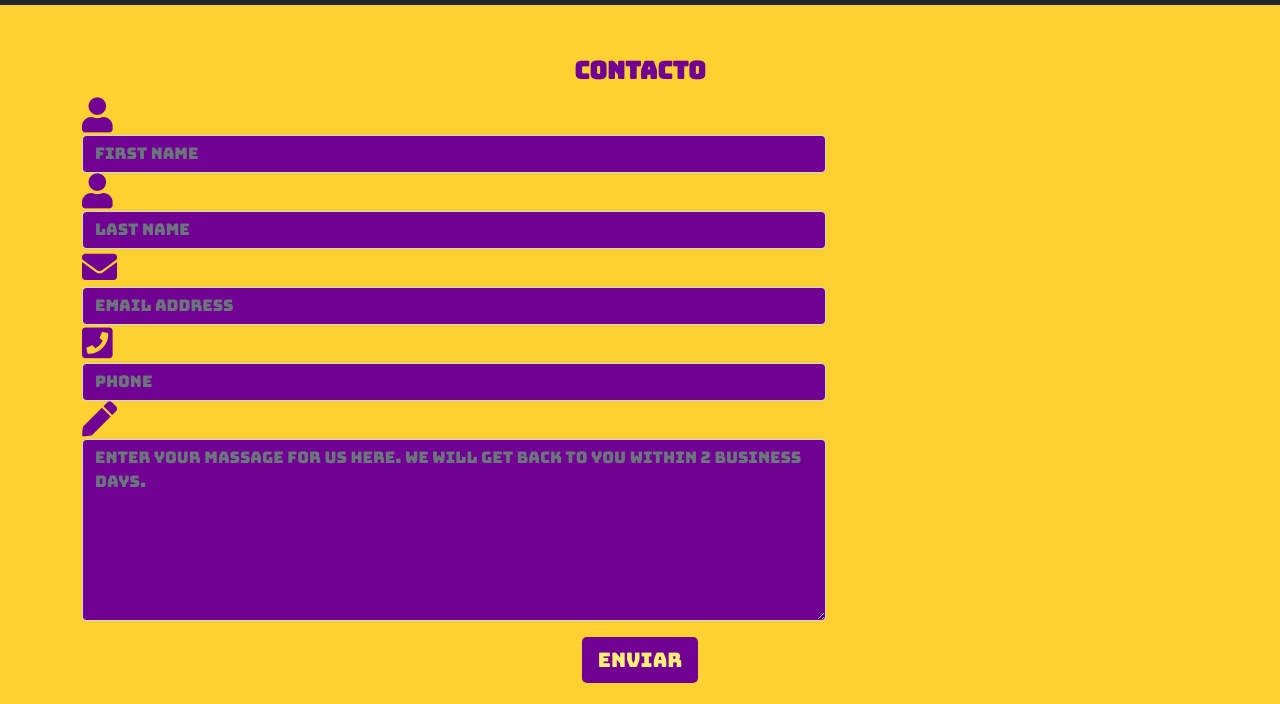
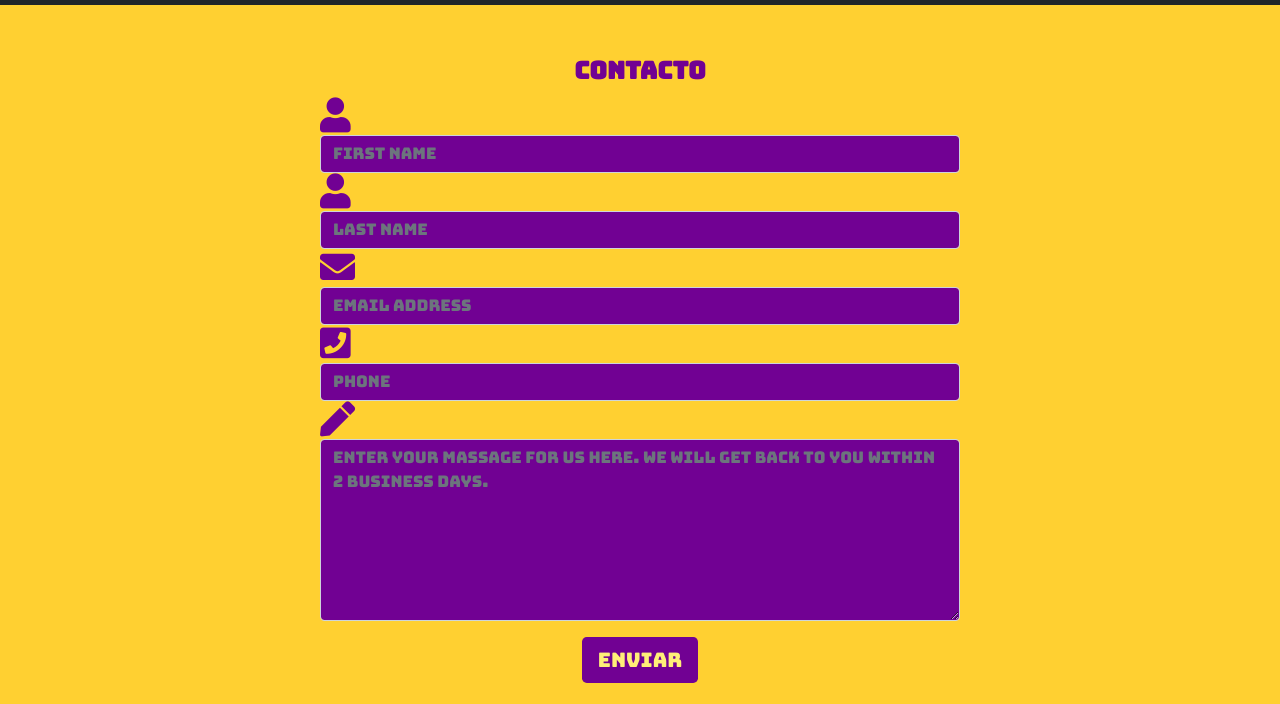
Before and after one commit to erikavives/viciocordobe-sass, a website: page pages/contacto.html in a window 1280 px wide. Shown: the part 96-800 px from the top of the page. Drawn offline with nearby package versions, Linux system fonts and the light colour scheme.

Commit message:
alineacion de body de contactos

```diff
--- a/pages/contacto.html
+++ b/pages/contacto.html
@@ -59,45 +59,42 @@
     </header>
     <main>
 <!--Section-->
-<section class="intro-section py-5">
-    <div class="container ">
+<section class="conteiner intro-section py-5">
     <div class="row">
-            <div class="col-md-12">
-                <div class="well well-sm">
                 <form class="form-horizontal" method="post">
                     <fieldset>
                         <legend class="text-center contact-title"> Contacto</legend>
                         <div class="justify-content-center">
-                                <div class="form-group">
-                                    <span class="col-md-1 col-md-offset-2 text-center"><i class="fa fa-user bigicon"></i></span>
-                                    <div class="col-md-8">
+                            <div class="form-group d-flex justify-content-center">
+                                <div class="col-md-6">
+                                    <i class="fa fa-user bigicon"></i>
                                     <input id="fname" name="name" type="text" placeholder="First Name" class="form-control">
                                 </div>
                             </div>
-                                <div class="form-group">
-                                    <span class="col-md-1 col-md-offset-2 text-center"><i class="fa fa-user bigicon"></i></span>
-                                    <div class="col-md-8">
+                            <div class="form-group d-flex justify-content-center ">
+                                <div class="col-md-6">
+                                    <i class="fa fa-user bigicon"></i>
                                     <input id="lname" name="name" type="text" placeholder="Last Name" class="form-control">
                                 </div>
                             </div>
 
-                                <div class="form-group">
-                                    <span class="col-md-1 col-md-offset-2 text-center"><i class="fa fa-solid fa-envelope bigicon"></i></span>
-                                    <div class="col-md-8">
+                            <div class="form-group d-flex justify-content-center ">
+                                <div class="col-md-6">
+                                    <i class="fa fa-solid fa-envelope bigicon"></i>
                                     <input id="email" name="email" type="text" placeholder="Email Address" class="form-control">
                                 </div>
                             </div>
 
-                                <div class="form-group">
-                                    <span class="col-md-1 col-md-offset-2 text-center"><i class="fa fa-phone-square bigicon"></i></span>
-                                    <div class="col-md-8">
+                            <div class="form-group d-flex justify-content-center">
+                                <div class="col-md-6">
+                                    <i class="fa fa-phone-square bigicon"></i>
                                     <input id="phone" name="phone" type="text" placeholder="Phone" class="form-control">
                                 </div>
                             </div>
 
-                                <div class="form-group">
-                                    <span class="col-md-1 col-md-offset-2 text-center"><i class="fa fa-pen bigicon"></i></i></span>
-                                    <div class="col-md-8">
+                            <div class="form-group d-flex justify-content-center">
+                                <div class="col-md-6">
+                                    <i class="fa fa-pen bigicon"></i>
                                     <textarea class="form-control" id="message" name="message" placeholder="Enter your massage for us here. We will get back to you within 2 business days." rows="7"></textarea>
                                 </div>
                             </div>
@@ -110,9 +107,6 @@
                         </div>
                     </fieldset>
                 </form>
-                </div>
-            </div>
-        </div>
     </div>
 </section>
     </main>
```
Lines whose indentation alone changed are shown as unchanged.
